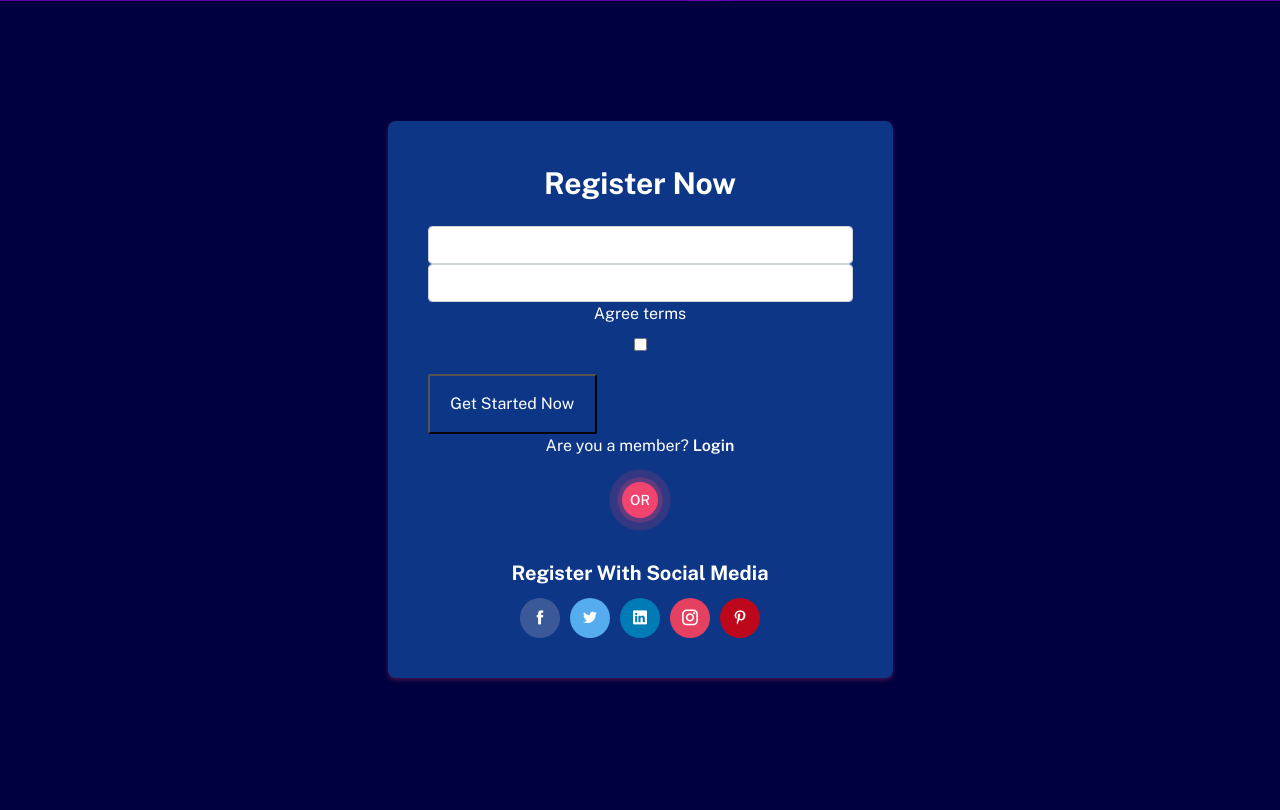
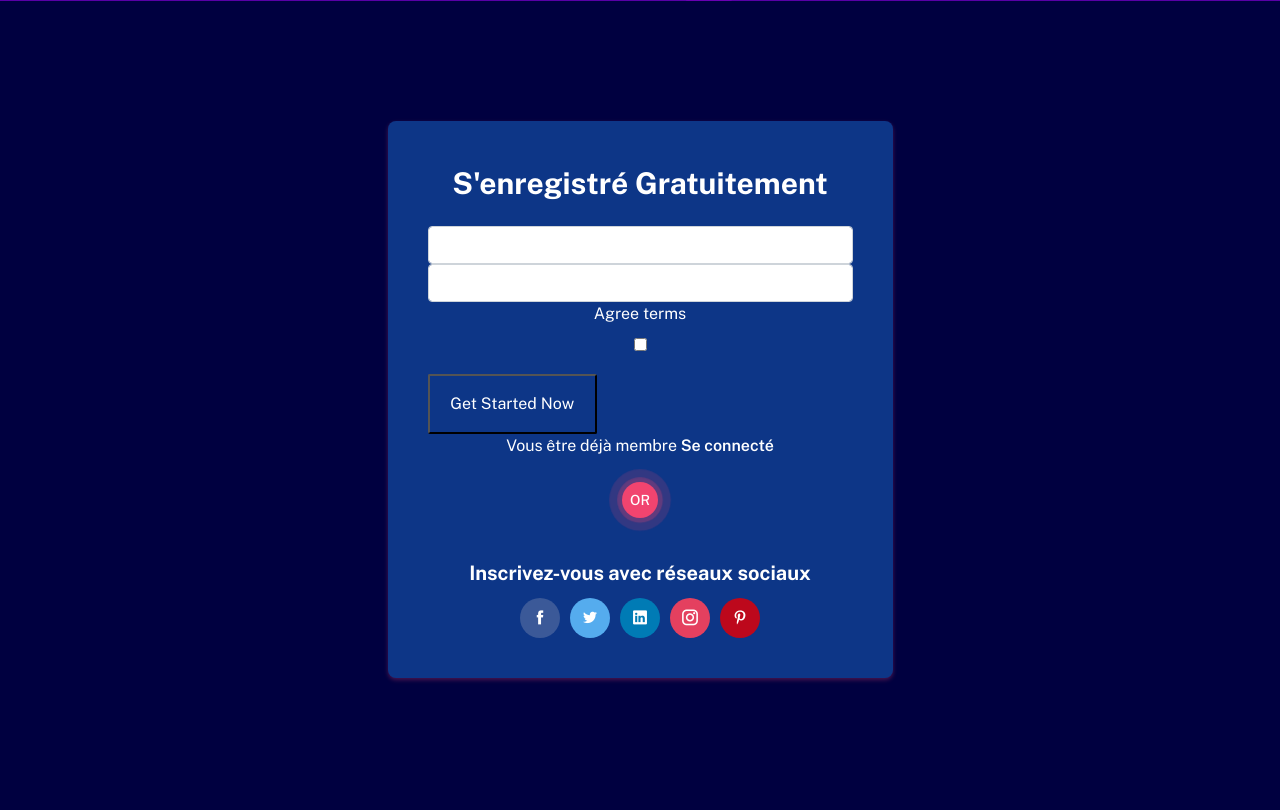
Before and after one commit to Auxioma/Agence-Matrimonial, a Symfony app: template templates/customer/authentification/registration/register.html.twig in a window 1280 px wide. Shown: the part 505-1315 px from the top of the page. Run offline with Twig, Linux system fonts and the light colour scheme; the template is opened without the code that fills it, so the values that code supplies are empty; form fields are guessed from the names that the template uses; some libraries are stand-ins or nearby versions.

Commit message:
HTML register

```diff
--- a/templates/customer/authentification/registration/register.html.twig
+++ b/templates/customer/authentification/registration/register.html.twig
@@ -21,7 +21,7 @@
     <div class="login-section padding-tb">
         <div class="container">
             <div class="account-wrapper">
-                <h3 class="title">Register Now</h3>
+                <h3 class="title">{% trans %}S'enregistré gratuitement{% endtrans %}</h3>
 
                 {% for flash_error in app.flashes('verify_email_error') %}
                     <div class="alert alert-danger" role="alert">{{ flash_error }}</div>
@@ -43,9 +43,9 @@
                  {{ form_end(registrationForm) }}
 
                 <div class="account-bottom">
-                    <span class="d-block cate pt-10">Are you a member? <a href="{{ path('app_login') }}">Login</a></span>
+                    <span class="d-block cate pt-10">{% trans %}Vous être déjà membre{% endtrans %} <a href="{{ path('app_login') }}">{% trans %}Se connecté{% endtrans %}</a></span>
                     <span class="or"><span>or</span></span>
-                    <h5 class="subtitle">Register With Social Media</h5>
+                    <h5 class="subtitle">{% trans %}Inscrivez-vous avec réseaux sociaux{% endtrans %}</h5>
                     <ul class="social-media social-color justify-content-center d-flex lab-ul">
                         <li>
                             <a href="#" class="facebook"><i class="icofont-facebook"></i></a>
--- a/templates/layout/layout-content-home.html.twig
+++ b/templates/layout/layout-content-home.html.twig
@@ -20,13 +20,13 @@
                                     <li><i class="icofont-heart-alt"></i>{% trans %}Enregistré à Madagascar{% endtrans %}</li>
                                     <li><i class="icofont-heart-alt"></i>{% trans %}Personelle français{% endtrans %}</li>
                                 </ul>
-                                <a href="#" class="lab-btn"><span>{% trans %}s'inscrire{% endtrans %}</span></a>
+                                <a href="{{ path('app_register') }}" class="lab-btn"><span>{% trans %}s'inscrire{% endtrans %}</span></a>
                             </div>
                         </div>
                     </div>
                     <div class="col-lg-6">
                         <div class="banner-thumb">
-                            <img src="assets/images/banner/01.png" alt="img">
+                            <img src="/assets/images/banner/01.png" alt="img">
                         </div>
                     </div>
                 </div>
```
Also changed, not shown: src/Form/RegistrationFormType.php (+15 -6 lines).
